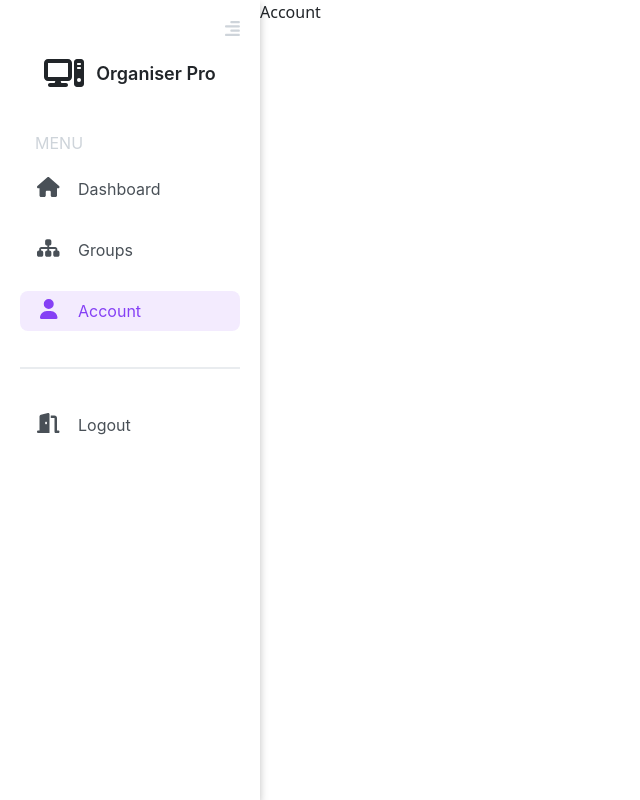
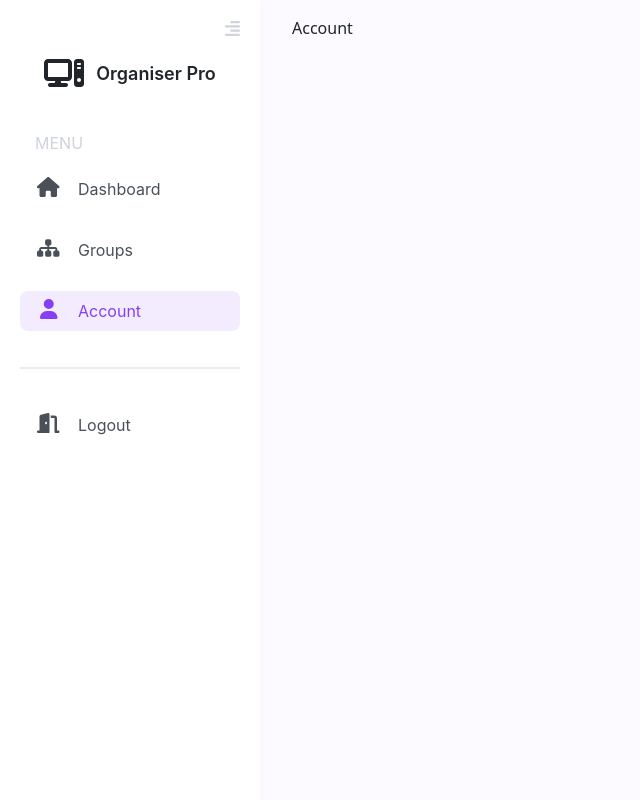
Before and after one commit to KaanSerin/group-organizer-react, a Next.js app: page /account in a window 1280 px wide. Shown: the whole page, without its empty margins (0-640 px from the left). Built offline with nearby package versions, Linux system fonts and the light colour scheme; sample sign-in values are in the browser's storage.

Commit message:
Update body background color

```diff
--- a/src/app/globals.scss
+++ b/src/app/globals.scss
@@ -28,6 +28,10 @@ a {
     }
 }
 
+html {
+    background-color: rgba($indigo-100, 0.1);
+}
+
 body {
     margin: 0;
 }
--- a/src/components/AppLayout/index.module.scss
+++ b/src/components/AppLayout/index.module.scss
@@ -1,5 +1,9 @@
+@import "bootstrap/scss/functions";
+@import "bootstrap/scss/variables";
+@import "bootstrap/scss/mixins";
+
 .main {
-    display: grid;
-    grid-template-columns: 1fr 1fr;
-    height: 100vh;
+    background-color: rgba($indigo-100, 0.1);
+    width: 100%;
+    padding: 1rem 2rem;
 }
--- a/src/components/AppLayout/index.tsx
+++ b/src/components/AppLayout/index.tsx
@@ -1,4 +1,5 @@
 'use client';
+import styles from './index.module.scss';
 import { ReactNode, useEffect } from 'react';
 import Sidebar from '@/components/Sidebar';
 import { useRouter } from 'next/navigation';
@@ -13,9 +14,9 @@ export default function AppLayout({ children }: { children: ReactNode }) {
   }, [router]);
 
   return (
-    <main className="d-flex">
+    <div className="d-flex">
       <Sidebar />
-      {children}
-    </main>
+      <main className={styles.main}>{children}</main>
+    </div>
   );
 }
--- a/src/components/Sidebar/index.module.scss
+++ b/src/components/Sidebar/index.module.scss
@@ -13,7 +13,7 @@
         background: #FFFFFF;
         padding: 1.25rem;
         height: 100vh;
-        box-shadow: 0 4px 8px rgba(0, 0, 0, 0.25);
+        box-shadow: 0 4px 12px rgba(0, 0, 0, 0.02);
         font-family: Inter, Helvetica, Arial, sans-serif;
         width: 260px;
 
```
